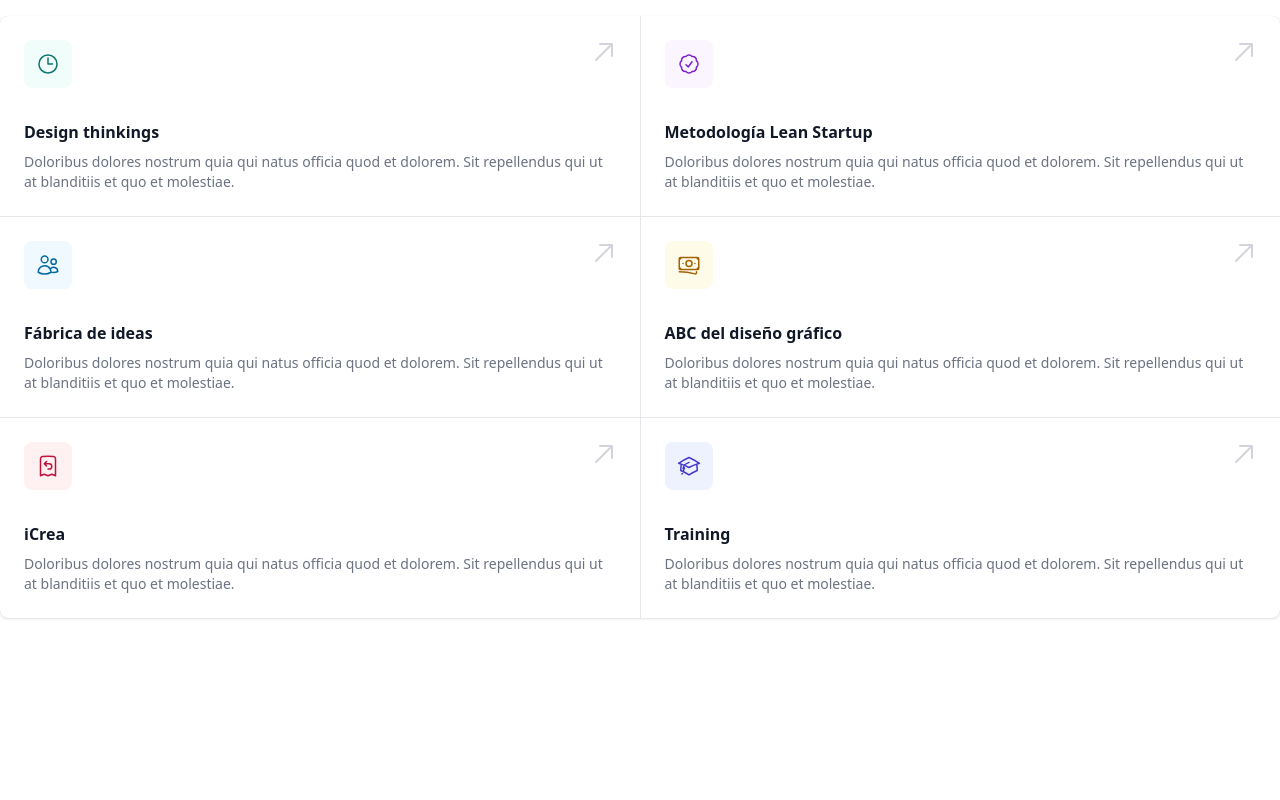
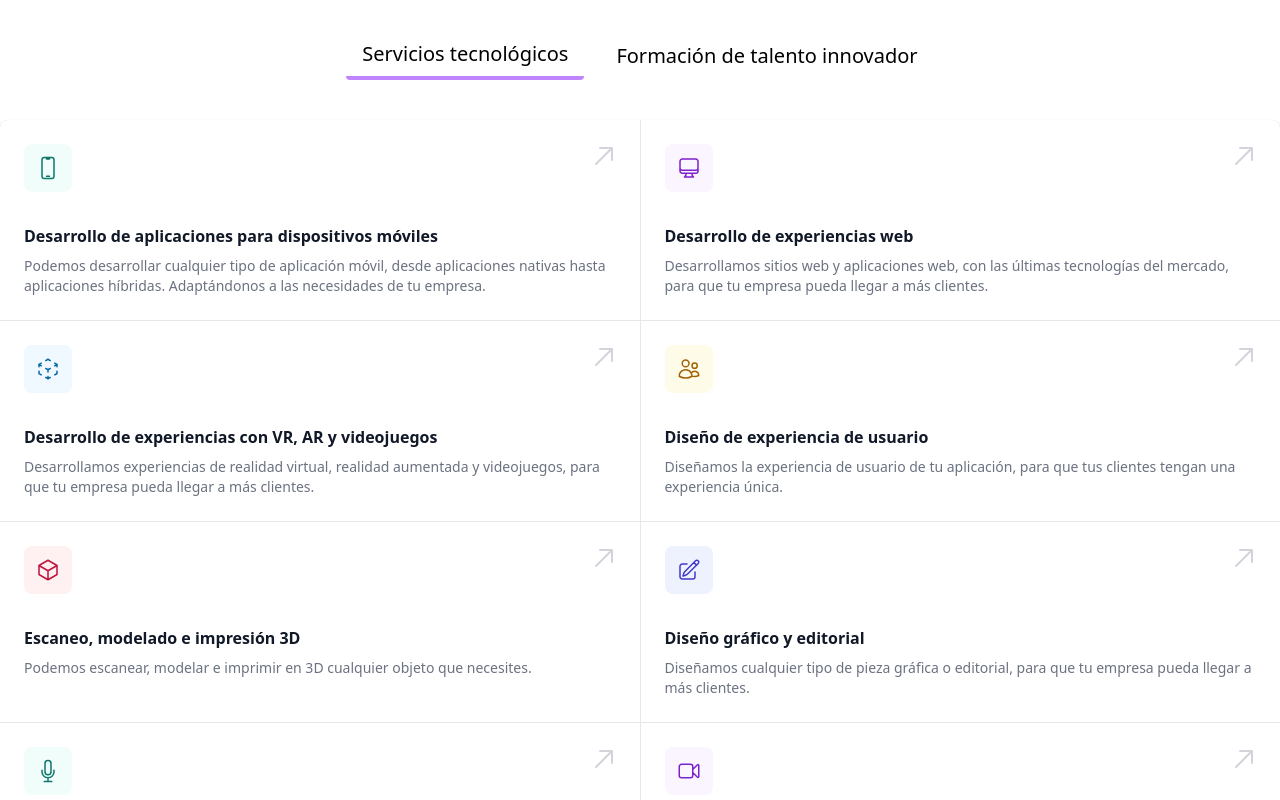
Before and after one commit to Avzolem/ciet, a Next.js app: page / in a window 1280 px wide. Shown: the part 2220-3020 px from the top of the page. Built offline with nearby package versions, Linux system fonts and the light colour scheme.

Commit message:
Dynamic services component

```diff
--- a/components/Services.js
+++ b/components/Services.js
@@ -1,3 +1,5 @@
+import { useState } from "react";
+
 import {
 	AcademicCapIcon,
 	BanknotesIcon,
@@ -5,48 +7,185 @@ import {
 	ClockIcon,
 	ReceiptRefundIcon,
 	UsersIcon,
+	DevicePhoneMobileIcon,
+	ComputerDesktopIcon,
+	CubeTransparentIcon,
+	CubeIcon,
+	PencilSquareIcon,
+	MicrophoneIcon,
+	VideoCameraIcon,
+	RocketLaunchIcon,
+	PaintBrushIcon,
+	PuzzlePieceIcon,
+	ArrowTrendingUpIcon,
+	ArrowsRightLeftIcon,
+	ArrowPathIcon,
+	BugAntIcon,
 } from "@heroicons/react/24/outline";
 
 const actions = [
 	{
-    title: "Design thinkings",
+		title: "Desarrollo de aplicaciones para dispositivos móviles",
+		text: "Podemos desarrollar cualquier tipo de aplicación móvil, desde aplicaciones nativas hasta aplicaciones híbridas. Adaptándonos a las necesidades de tu empresa.",
 		href: "#",
-    icon: ClockIcon,
+		icon: DevicePhoneMobileIcon,
 		iconForeground: "text-teal-700",
 		iconBackground: "bg-teal-50",
 	},
 	{
-    title: "Metodología Lean Startup",
+		title: "Desarrollo de experiencias web",
+		text: "Desarrollamos sitios web y aplicaciones web, con las últimas tecnologías del mercado, para que tu empresa pueda llegar a más clientes.",
 		href: "#",
-    icon: CheckBadgeIcon,
+		icon: ComputerDesktopIcon,
 		iconForeground: "text-purple-700",
 		iconBackground: "bg-purple-50",
 	},
 	{
-    title: "Fábrica de ideas",
+		title: "Desarrollo de experiencias con VR, AR y videojuegos",
+		text: "Desarrollamos experiencias de realidad virtual, realidad aumentada y videojuegos, para que tu empresa pueda llegar a más clientes.",
 		href: "#",
-    icon: UsersIcon,
+		icon: CubeTransparentIcon,
 		iconForeground: "text-sky-700",
 		iconBackground: "bg-sky-50",
 	},
 	{
-    title: "ABC del diseño gráfico",
+		title: "Diseño de experiencia de usuario",
+		text: "Diseñamos la experiencia de usuario de tu aplicación, para que tus clientes tengan una experiencia única.",
 		href: "#",
-    icon: BanknotesIcon,
+		icon: UsersIcon,
 		iconForeground: "text-yellow-700",
 		iconBackground: "bg-yellow-50",
 	},
 	{
-    title: "iCrea",
+		title: "Escaneo, modelado e impresión 3D",
+		text: "Podemos escanear, modelar e imprimir en 3D cualquier objeto que necesites.",
 		href: "#",
-    icon: ReceiptRefundIcon,
+		icon: CubeIcon,
 		iconForeground: "text-rose-700",
 		iconBackground: "bg-rose-50",
 	},
 	{
-    title: "Training",
+		title: "Diseño gráfico y editorial",
+		text: "Diseñamos cualquier tipo de pieza gráfica o editorial, para que tu empresa pueda llegar a más clientes.",
+		href: "#",
+		icon: PencilSquareIcon,
+		iconForeground: "text-indigo-700",
+		iconBackground: "bg-indigo-50",
+	},
+	{
+		title: "Edición de audio",
+		text: "Editamos cualquier tipo de audio, para que tu empresa pueda llegar a más clientes.",
+		href: "#",
+		icon: MicrophoneIcon,
+		iconForeground: "text-teal-700",
+		iconBackground: "bg-teal-50",
+	},
+	{
+		title: "Edición de video",
+		text: "Editamos cualquier tipo de video, para que tu empresa pueda llegar a más clientes.",
+		href: "#",
+		icon: VideoCameraIcon,
+		iconForeground: "text-purple-700",
+		iconBackground: "bg-purple-50",
+	},
+];
+
+const formation = [
+	{
+		title: "Programas de emprendimiento tecnológico",
+		text: "Desarrollamos programas de emprendimiento tecnológico, para que tu empresa pueda llegar a más clientes.",
+		href: "#",
+		icon: RocketLaunchIcon,
+		iconForeground: "text-teal-700",
+		iconBackground: "bg-teal-50",
+	},
+	{
+		title: "Programas de emprendimiento cultural",
+		text: "Desarrollamos programas de emprendimiento cultural, para que tu empresa pueda llegar a más clientes.",
+		href: "#",
+		icon: PaintBrushIcon,
+		iconForeground: "text-purple-700",
+		iconBackground: "bg-purple-50",
+	},
+	{
+		title: "Taller de creatividad y emprendimiento infantil",
+		text: "Desarrollamos talleres de creatividad y emprendimiento infantil, para que tu empresa pueda llegar a más clientes.",
+		href: "#",
+		icon: PuzzlePieceIcon,
+		iconForeground: "text-sky-700",
+		iconBackground: "bg-sky-50",
+	},
+	{
+		title: "Taller de intraemprendimiento",
+		text: "Desarrollamos talleres de intraemprendimiento, para que tu empresa pueda llegar a más clientes.",
+		text: "Desarrollamos talleres de creatividad y emprendimiento juvenil, para que tu empresa pueda llegar a más clientes.",
+		href: "#",
+		icon: ArrowTrendingUpIcon,
+		iconForeground: "text-yellow-700",
+		iconBackground: "bg-yellow-50",
+	},
+	{
+		title: "Formación de formadores en lean startup",
+		text: "Formamos a formadores en lean startup, para que tu empresa pueda llegar a más clientes.",
 		href: "#",
 		icon: AcademicCapIcon,
+		iconForeground: "text-rose-700",
+		iconBackground: "bg-rose-50",
+	},
+	{
+		title: "Creatividad aplicada con Design Thinking",
+		text: "Desarrollamos talleres de creatividad aplicada con Design Thinking, para que tu empresa pueda llegar a más clientes.",
+		href: "#",
+		icon: ArrowsRightLeftIcon,
+		iconForeground: "text-indigo-700",
+		iconBackground: "bg-indigo-50",
+	},
+	{
+		title: "Sprint de innovación con metodología de Google",
+		text: "Desarrollamos talleres de creatividad y emprendimiento juvenil, para que tu empresa pueda llegar a más clientes.",
+		href: "#",
+		icon: ComputerDesktopIcon,
+		iconForeground: "text-teal-700",
+		iconBackground: "bg-teal-50",
+	},
+	{
+		title: "Organización de eventos de tecnología e innovación",
+		text: "Desarrollamos talleres de creatividad y emprendimiento juvenil, para que tu empresa pueda llegar a más clientes.",
+		href: "#",
+		icon: UsersIcon,
+		iconForeground: "text-purple-700",
+		iconBackground: "bg-purple-50",
+	},
+	{
+		title: "Conferencias sobre innovación y tecnología",
+		text: "Desarrollamos talleres de creatividad y emprendimiento juvenil, para que tu empresa pueda llegar a más clientes.",
+		href: "#",
+		icon: MicrophoneIcon,
+		iconForeground: "text-sky-700",
+		iconBackground: "bg-sky-50",
+	},
+	{
+		title:
+			"Evaluación en competencias de innovación, emprendimiento y tecnología",
+		text: "Desarrollamos talleres de creatividad y emprendimiento juvenil, para que tu empresa pueda llegar a más clientes.",
+		href: "#",
+		icon: PencilSquareIcon,
+		iconForeground: "text-yellow-700",
+		iconBackground: "bg-yellow-50",
+	},
+	{
+		title: "Facilitación de sesiones de creatividad y estrategia",
+		text: "Desarrollamos talleres de creatividad y emprendimiento juvenil, para que tu empresa pueda llegar a más clientes.",
+		href: "#",
+		icon: ArrowPathIcon,
+		iconForeground: "text-rose-700",
+		iconBackground: "bg-rose-50",
+	},
+	{
+		title: "Eventos de comunidad de tecnología e innovación",
+		text: "Desarrollamos talleres de creatividad y emprendimiento juvenil, para que tu empresa pueda llegar a más clientes.",
+		href: "#",
+		icon: BugAntIcon,
 		iconForeground: "text-indigo-700",
 		iconBackground: "bg-indigo-50",
 	},
@@ -57,56 +196,78 @@ function classNames(...classes) {
 }
 
 export default function Example() {
+	const [selectedInfo, setSelectedInfo] = useState(actions);
+	const [selectedButton, setSelectedButton] = useState("button1"); // Estado para el botón seleccionado
+
+	const handleButton1Click = () => {
+		setSelectedInfo(actions);
+		setSelectedButton("button1");
+	};
+
+	const handleButton2Click = () => {
+		setSelectedInfo(formation);
+		setSelectedButton("button2");
+	};
+
 	return (
 		<div>
 			<h2 className="text-black text-5xl pb-10 text-center font-semibold">
 				Nuestros servicios
 			</h2>
+			<div className="flex justify-center mt-4 space-x-4 pb-10">
+				<button
+					onClick={handleButton1Click}
+					className={`px-4 py-2 text-black text-xl rounded hover:bg-purple-50 focus:bg-purple-50 ${
+						selectedButton === "button1" ? "border-b-4 border-purple-400" : ""
+					}`}>
+					Servicios tecnológicos
+				</button>
+				<button
+					onClick={handleButton2Click}
+					className={`px-4 py-2 text-black text-xl rounded hover:bg-purple-50 focus:bg-purple-50 ${
+						selectedButton === "button2" ? "border-b-4 border-purple-400" : ""
+					}`}>
+					Formación de talento innovador
+				</button>
+			</div>
 			<div className="divide-y divide-gray-200 overflow-hidden rounded-lg bg-gray-200 shadow sm:grid sm:grid-cols-2 sm:gap-px sm:divide-y-0">
-        {actions.map((action, actionIdx) => (
+				{selectedInfo.map((info, actionIdx) => (
 					<div
-            key={action.title}
+						key={actionIdx}
 						className={classNames(
 							actionIdx === 0
 								? "rounded-tl-lg rounded-tr-lg sm:rounded-tr-none"
 								: "",
 							actionIdx === 1 ? "sm:rounded-tr-lg" : "",
-              actionIdx === actions.length - 2 ? "sm:rounded-bl-lg" : "",
-              actionIdx === actions.length - 1
+							actionIdx === selectedInfo.length - 2 ? "sm:rounded-bl-lg" : "",
+							actionIdx === selectedInfo.length - 1
 								? "rounded-bl-lg rounded-br-lg sm:rounded-bl-none"
 								: "",
 							"group relative bg-white p-6 focus-within:ring-2 focus-within:ring-inset focus-within:ring-indigo-500"
-            )}
-          >
+						)}>
 						<div>
 							<span
 								className={classNames(
-                  action.iconBackground,
-                  action.iconForeground,
+									info.iconBackground,
+									info.iconForeground,
 									"inline-flex rounded-lg p-3 ring-4 ring-white"
-                )}
-              >
-                <action.icon className="h-6 w-6" aria-hidden="true" />
+								)}>
+								<info.icon className="h-6 w-6" aria-hidden="true" />
 							</span>
 						</div>
 						<div className="mt-8">
 							<h3 className="text-base font-semibold leading-6 text-gray-900">
-                <a href={action.href} className="focus:outline-none">
+								<a href={info.href} className="focus:outline-none">
 									{/* Extend touch target to entire panel */}
 									<span className="absolute inset-0" aria-hidden="true" />
-                  {action.title}
+									{info.title}
 								</a>
 							</h3>
-              <p className="mt-2 text-sm text-gray-500">
-                Doloribus dolores nostrum quia qui natus officia quod et
-                dolorem. Sit repellendus qui ut at blanditiis et quo et
-                molestiae.
-              </p>
+							<p className="mt-2 text-sm text-gray-500">{info.text}</p>
 						</div>
 						<span
 							className="pointer-events-none absolute right-6 top-6 text-gray-300 group-hover:text-gray-400"
-              aria-hidden="true"
-            >
+							aria-hidden="true">
 							<svg className="h-6 w-6" fill="currentColor" viewBox="0 0 24 24">
 								<path d="M20 4h1a1 1 0 00-1-1v1zm-1 12a1 1 0 102 0h-2zM8 3a1 1 0 000 2V3zM3.293 19.293a1 1 0 101.414 1.414l-1.414-1.414zM19 4v12h2V4h-2zm1-1H8v2h12V3zm-.707.293l-16 16 1.414 1.414 16-16-1.414-1.414z" />
 							</svg>
@@ -117,8 +278,3 @@ export default function Example() {
 		</div>
 	);
 }
-
-//Design Thinking
-//Metodología Lean Startup
-//Fabrica de Ideas
-//ABC del Diseño Grafico
```
Lines whose indentation alone changed are shown as unchanged.
